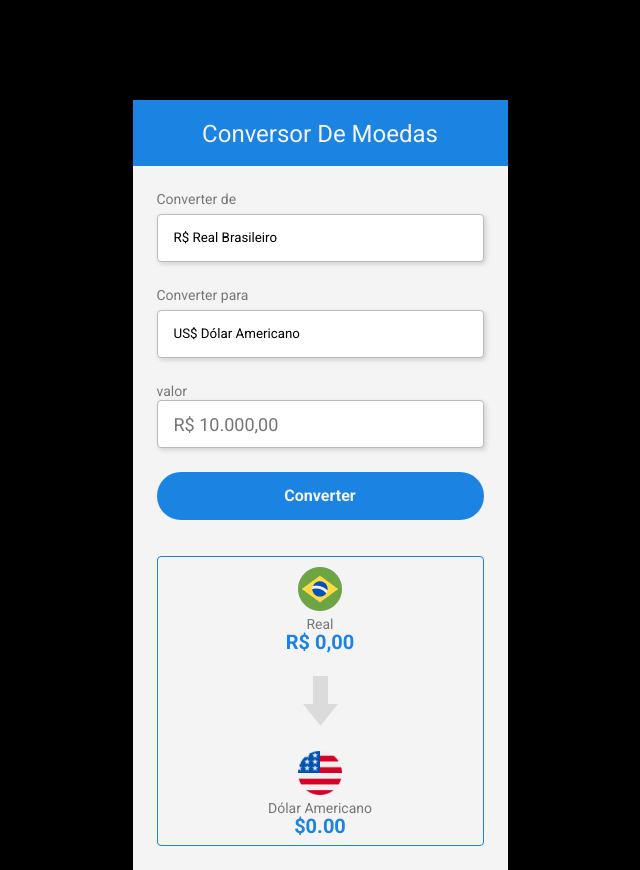
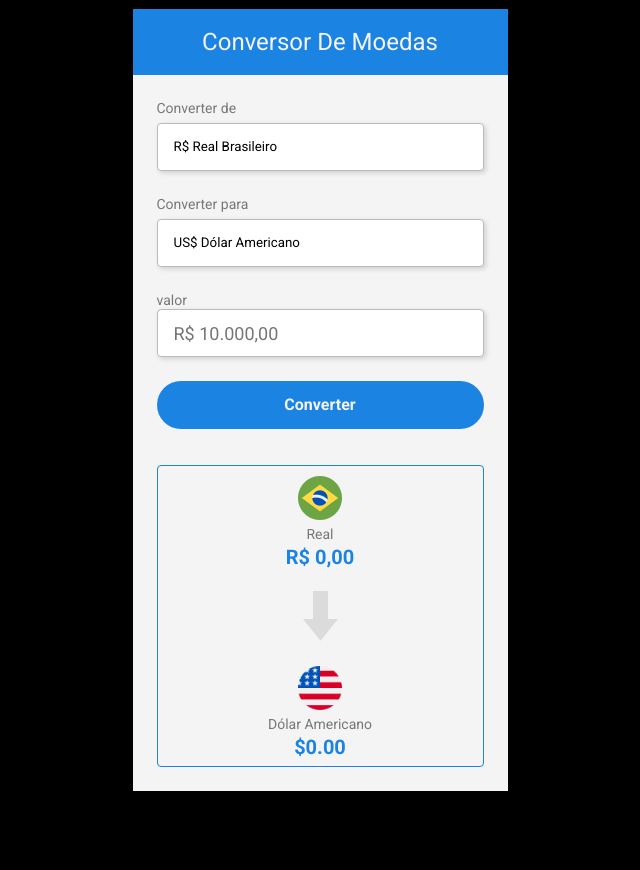
Before and after one commit to leonardoferreiramiranda/Convert-Money, a plain HTML site: page index.html in a window 1280 px wide. Shown: the whole page, without its empty margins (320-960 px from the left). After the commit the page ends 800 px from the top, so only its background shows below. Drawn offline with Linux system fonts and the light colour scheme.

Commit message:
atualizao no css com flexbox

```diff
--- a/style.css
+++ b/style.css
@@ -10,25 +10,28 @@
 
 body {
     background-color: black;
+    display: flex;
+    justify-content: center;
+    align-items: center;
+    height: 100vh;
 }
 
 .container {
     width: 375px;
     background-color: #F4F4F4;
-    margin: 0 auto;
-    margin-top: 100px;
 }
 
 header {
     background-color: #1B83E2;
     height: 66px;
+    display: flex;
+    justify-content: center;
+    align-items: center;
 }
 
 h1 {
     font-size: 24px;
     color: #F4F4F4;
-    text-align: center;
-    padding-top: 25px;
 }
 
 main {
@@ -96,11 +99,18 @@ button:active {
 section {
     border: 1px solid #1B83E2;
     border-radius: 4px;
+    display: flex;
+    flex-direction: column;
+    align-items: center;
+    gap: 15px;
 }
 
 .currency-container {
-    text-align: center;
     padding: 10px;
+    display: flex;
+    flex-direction: column;
+    align-items: center;
+    gap: 5px;
 }
 
 .currency-name {
@@ -114,8 +124,3 @@ section {
     font-weight: 700;
     font-size: 20px;
 }
-
-.seta-logo {
-    margin: 15px auto;
-    display: block;
-}
```
